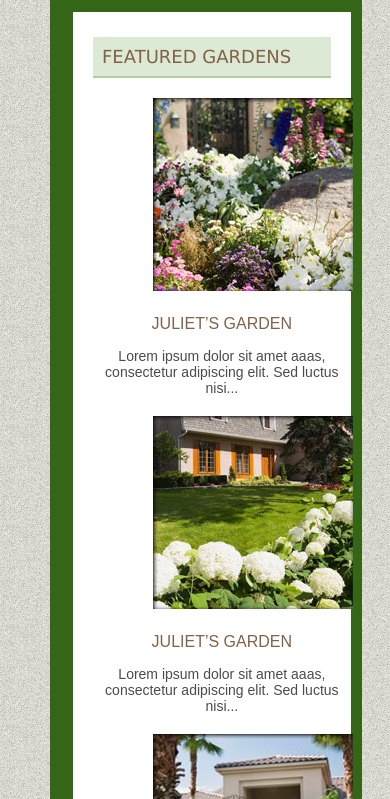
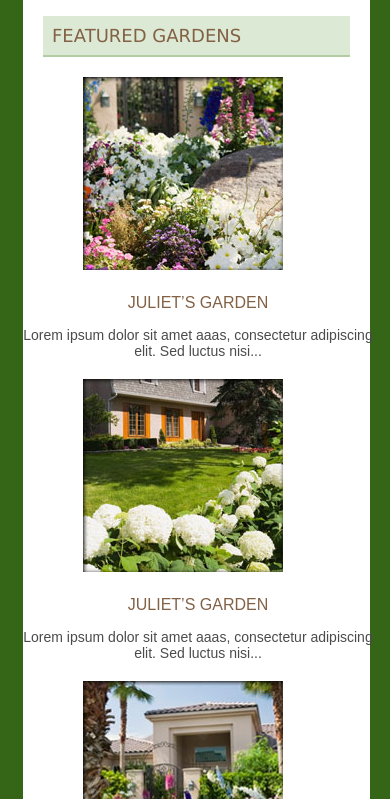
Before and after one commit to uvais2021/Garden_, a plain HTML site: page index.html in a window 390 px wide. Shown: the part 1005-1804 px from the top of the page. Drawn offline with Linux system fonts and the light colour scheme.

Commit message:
Update style.css

```diff
--- a/style.css
+++ b/style.css
@@ -325,13 +325,13 @@ body {
 @media(max-width:576px) {
     .bgContainer {
         background-color: #356618;
-        width: 80%;
-        height: 530vh;
+        width: 100%;
+        height: auto;
         /* display: flex; */
         align-items: center;
         justify-content: center;
         /* padding: 10px; */
-        margin: 0px 2px 2px 50px;
+        margin: 0;
     }
 
     .logo {
@@ -351,7 +351,7 @@ body {
     .u2 {
         background-color: white;
         width: 100%;
-        height: 390vh;
+        height: auto;
         /* margin-top: 10px; */
         padding-top: 5px;
 
@@ -430,7 +430,7 @@ body {
     .tipContainer {
         display: grid;
         align-items: center;
-        grid-template-columns: repeat(auto-fit, minmax(200px, 1fr));
+        grid-template-columns: repeat(auto-fit, minmax(350px, 1fr));
     }
 
     .tipBox {
@@ -480,8 +480,8 @@ body {
 
     .cardContainer {
         display: grid;
-        padding: 0 0 20px 20px;
-        grid-template-columns: repeat(auto-fit, minmax(200px, 1fr));
+        padding:0;
+        grid-template-columns: repeat(auto-fit, minmax(350px, 1fr));
 
     }
 
```
